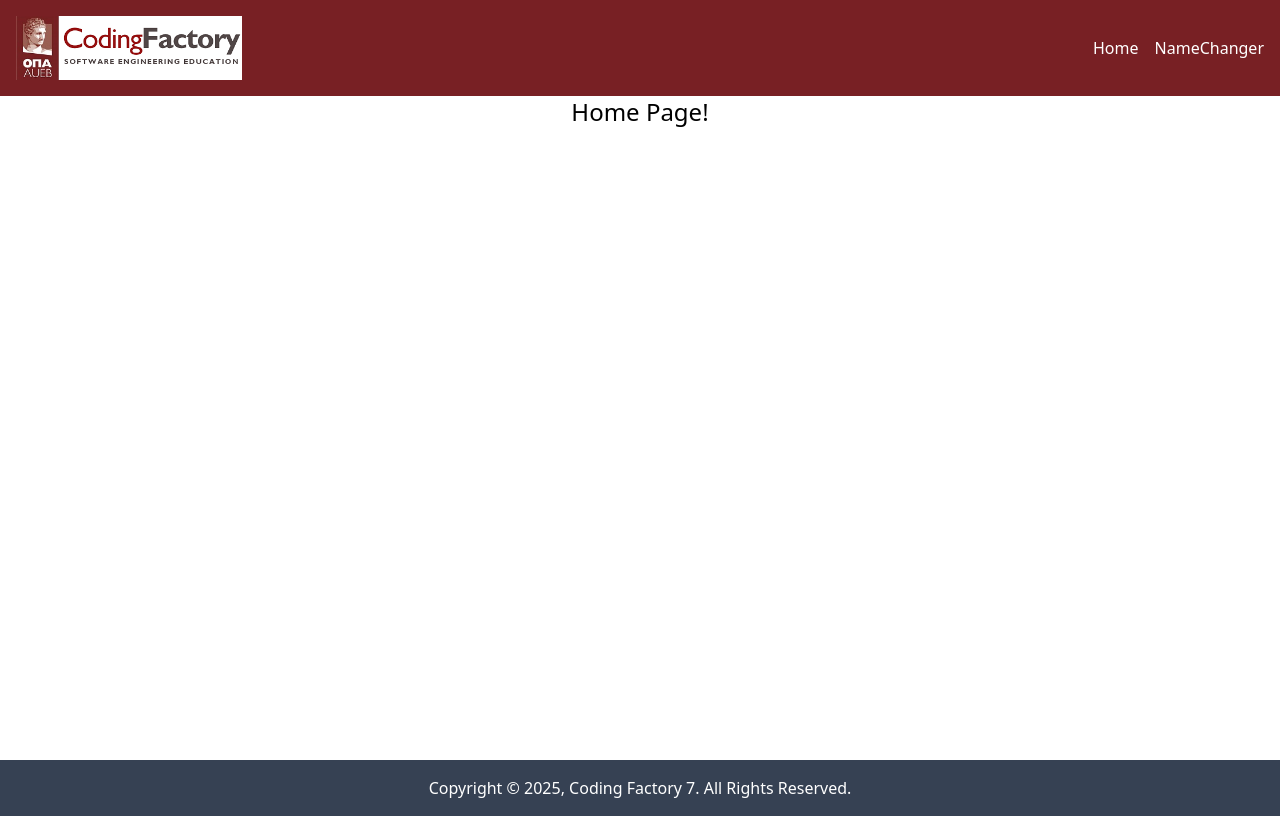
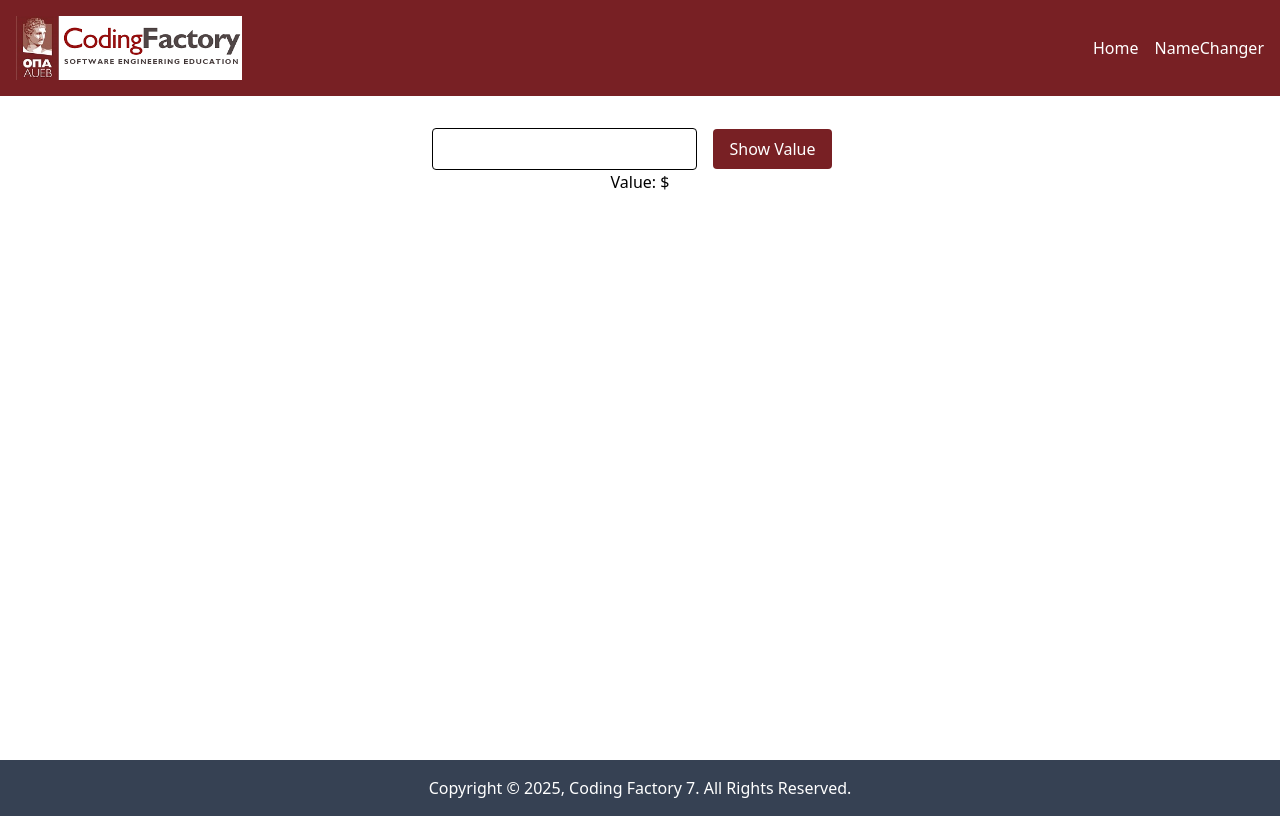
Before and after one commit to Marinos-Sake/React-intro, a React (Vite) app: page / in a window 1280 px wide. Built offline with nearby package versions, Linux system fonts and the light colour scheme.

Commit message:
feat: useref

```diff
--- a/src/App.tsx
+++ b/src/App.tsx
@@ -17,7 +17,7 @@
 // import {CounterWithCustomHook} from "./components/CounterWithCustomHook.tsx";
 // import CounterAdvancedWithCustomHook from "./components/CounterAdvancedWithCustomHook.tsx";
 // import CounterWithReducer from "./components/CounterWithReducer.tsx";
-import HomePage from "./pages/HomePage.tsx";
+// import HomePage from "./pages/HomePage.tsx";
 import {BrowserRouter, Routes, Route} from "react-router";
 import NameChangerPage from "./pages/NameChangerPage.tsx";
 import OnlineStatusPage from "./pages/OnlineStatusPage.tsx";
@@ -27,6 +27,8 @@
 import RouterExamplesLayout from "./components/RouterExamplesLayout.tsx";
 import AutoRedirectPage from "./pages/AutoRedirectPage.tsx";
 import NotFoundPage from "./pages/NotFoundPage.tsx";
+// import FocusInput from "./components/FocusInput.tsx";
+import UnControlledInput from "./components/UnControlledInput.tsx";
 
 function App() {
 
@@ -63,7 +65,7 @@
 
                         <Route element= { <RouterLayout/> }>
                             {/*<Route path="/" element={ <HomePage/> } ></Route>*/}
-                            <Route index element={<HomePage/>}/>
+                            <Route index element={<UnControlledInput/>}/>
                         </Route>
 
                         {/*<Route path="examples?">*/}
@@ -78,6 +80,9 @@
                         <Route path="users/:userId" element= {<UserPage/>} > </Route>
                         <Route path="users" element={ <UserPage/> } > </Route>
                         {/*<Route path="files/*" element={ <FilePage/> } > </Route>*/}
+
+
+
                         <Route path="*" element={<NotFoundPage/> }></Route>
 
                     </Routes>
--- /dev/null
+++ b/src/components/FocusInput.tsx
@@ -0,0 +1,26 @@
+import {useRef} from "react";
+
+
+const FocusInput = () => {
+    const inputRef = useRef<HTMLInputElement>(null);
+
+    const handleClick = () => {
+        inputRef.current?.focus();
+    }
+
+    return (
+        <>
+
+            <div className="text-center space-x-4 mt-4"></div>
+            <input
+                ref={inputRef}
+                type="text" className="border px-4 py-2 rounded "/>
+            <button
+                onClick={handleClick}
+                className="bg-cf-dark-gray text-white px-4 py-2 rounded">Focus Input</button>
+
+        </>
+    )
+}
+
+export default FocusInput;
--- /dev/null
+++ b/src/components/UnControlledInput.tsx
@@ -0,0 +1,41 @@
+// import {useState} from "react";
+import {useRef} from "react";
+
+const UnControlledInput = () => {
+    // const [name, setName] = useState("");
+
+    const inputRef = useRef<HTMLInputElement>(null);
+
+    // const handleChange = (e: React.ChangeEvent<HTMLInputElement>) => {
+        // setName(e.target.value);
+    // }
+
+    const handleClick = () => {
+        alert( `Value: ${inputRef.current?.value}`);
+    }
+
+    return (
+        <>
+
+            <div className="text-center mt-8 space-x-4">
+                <input
+                    ref={inputRef}
+                    type="text"
+                    className="border rounded px-4 py-2"
+                />
+
+                <button
+                    onClick={handleClick}
+                    className="bg-cf-dark-red text-white px-4 py-2 rounded"
+                >
+                    Show Value
+                </button>
+
+                <p>Value: ${inputRef.current?.value}</p>
+
+            </div>
+        </>
+    )
+}
+
+export default UnControlledInput;
```
